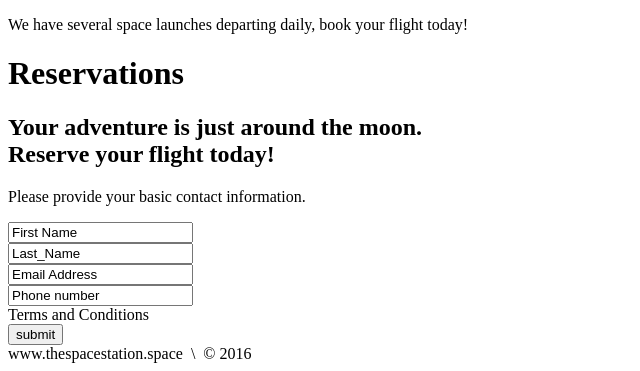
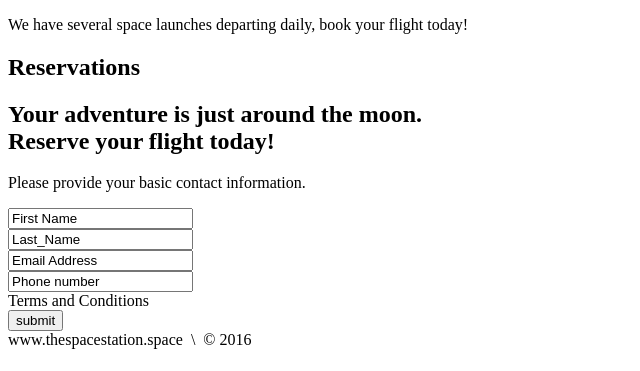
Before and after one commit to jordanbailey10/HTML-and-CSS-Projects, a plain HTML site: page index.html in a window 1280 px wide. Shown: the part 1124-1495 px from the top of the page, without its empty margins (0-640 px from the left). Drawn offline with Linux system fonts and the light colour scheme.

Commit message:
Add files via upload

```diff
--- a/index.html
+++ b/index.html
@@ -139,7 +139,7 @@
 		<!--END GALLERY-->
 
 		<!--RSVP-->
-		</selection>
+		<section>
 			<div id="Contact>
 				<div>
 					<h1>Reservations</h1>
```
